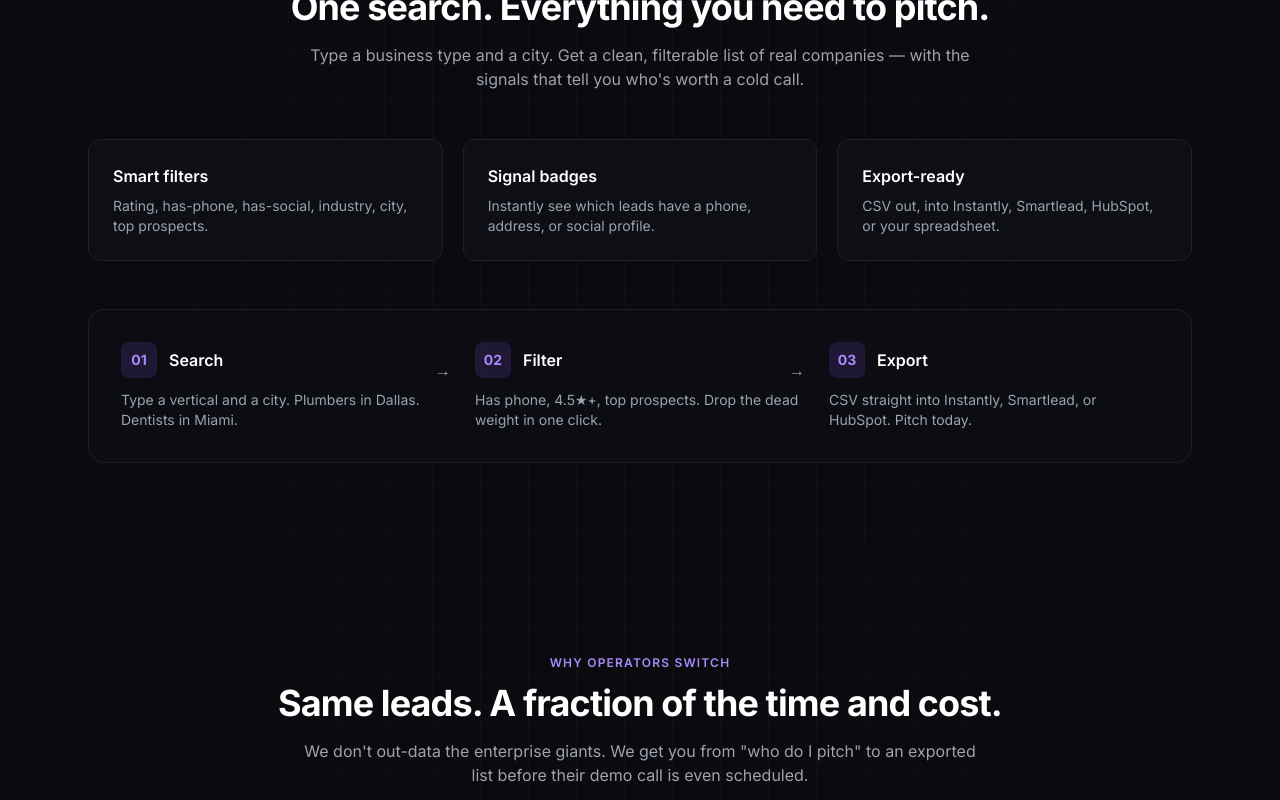
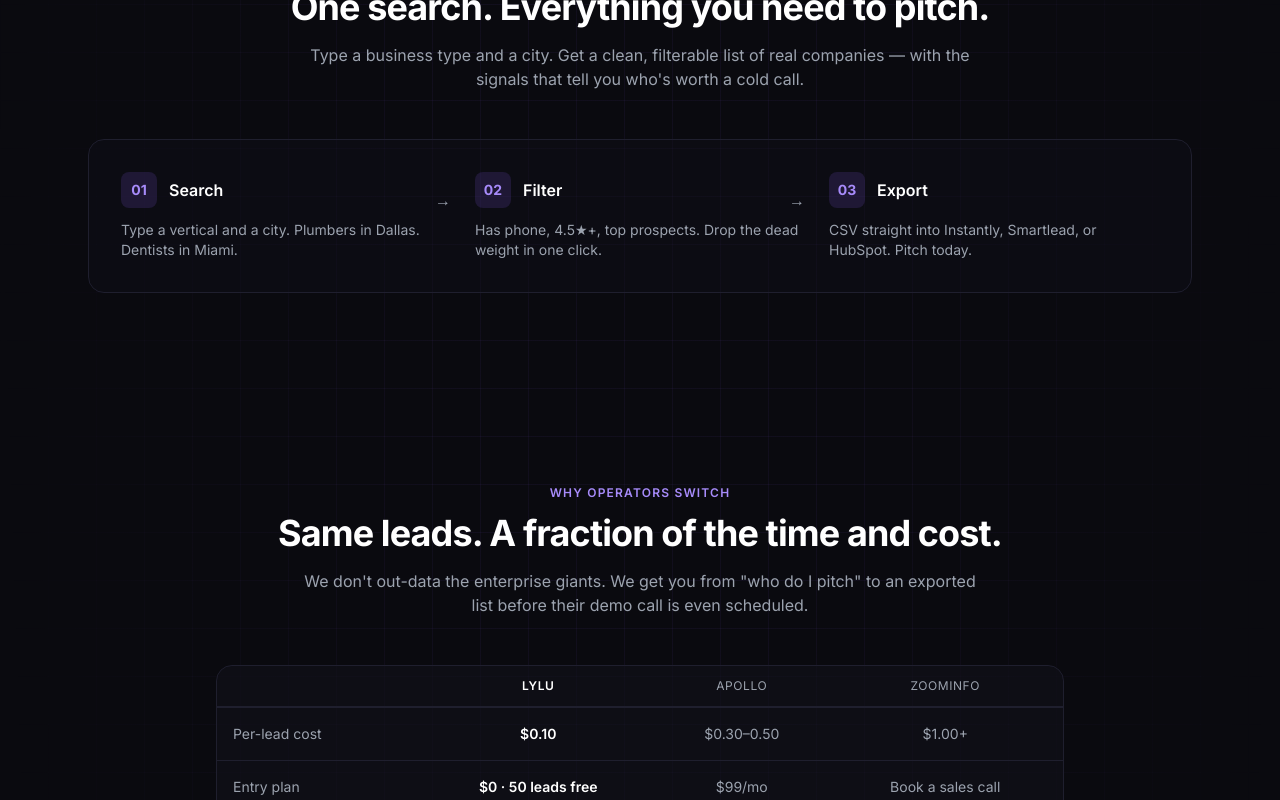
Before and after one commit to digistudiousa-hue/Lylu, a Next.js app: page / in a window 1280 px wide. Shown: the part 1820-2620 px from the top of the page. Built offline with nearby package versions, Linux system fonts and the light colour scheme.

Commit message:
Tighten Product section to just the Search/Filter/Export flow (remove overlapping feature cards)

```diff
--- a/app/page.tsx
+++ b/app/page.tsx
@@ -153,21 +153,8 @@
           </p>
         </div>
 
-        <div className="mt-12 grid gap-5 md:grid-cols-3">
-          {[
-            { t: "Smart filters", d: "Rating, has-phone, has-social, industry, city, top prospects." },
-            { t: "Signal badges", d: "Instantly see which leads have a phone, address, or social profile." },
-            { t: "Export-ready", d: "CSV out, into Instantly, Smartlead, HubSpot, or your spreadsheet." },
-          ].map((f) => (
-            <div key={f.t} className="rounded-xl border border-border bg-panel/60 p-6">
-              <div className="text-white font-semibold">{f.t}</div>
-              <div className="mt-2 text-sm text-muted">{f.d}</div>
-            </div>
-          ))}
-        </div>
-
-        {/* How it works — 3-step flow (replaces the empty placeholder) */}
-        <div id="how-it-works" className="mt-12 rounded-2xl border border-border bg-panel/40 p-8">
+        {/* How it works — 3-step flow */}
+        <div id="how-it-works" className="mt-10 rounded-2xl border border-border bg-panel/40 p-6 sm:mt-12 sm:p-8">
           <div className="grid gap-6 md:grid-cols-3">
             {steps.map((s, i) => (
               <div key={s.n} className="relative">
```
